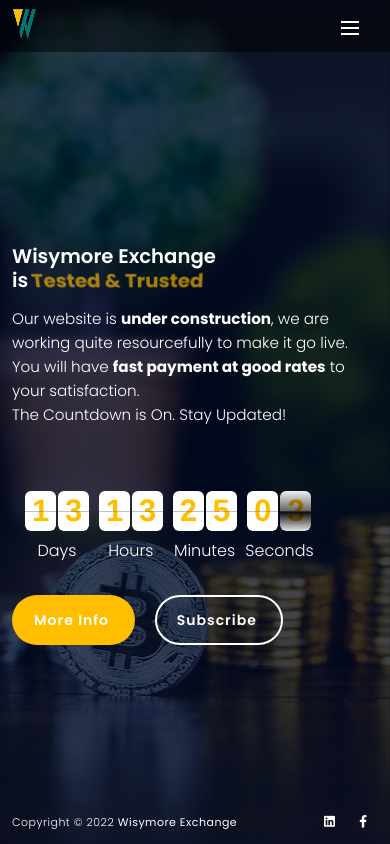
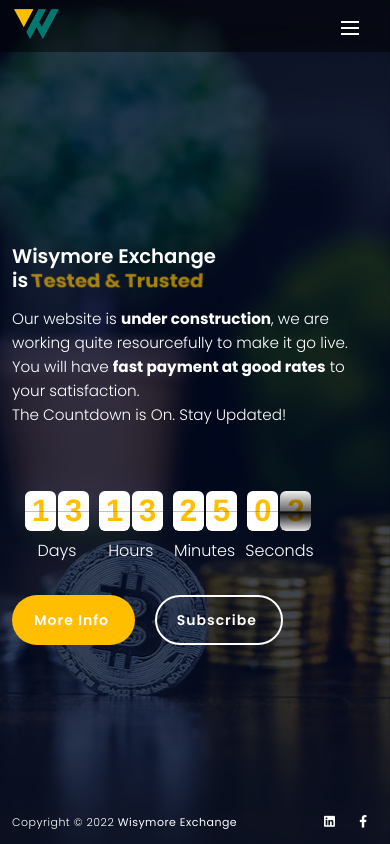
Before and after one commit to digitbase365/wg, a plain HTML site: page index.html in a window 390 px wide. Drawn offline with Linux system fonts and the light colour scheme; some packages are replaced by stand-ins of ours; a script that the page names is missing.

Commit message:
Mobile Logo and Hero Adjust

```diff
--- a/assets/css/style.css
+++ b/assets/css/style.css
@@ -1290,7 +1290,7 @@
 		margin-top: 5px;
 	}
 	.logo .bx{
-		width: 50px;
+		width: 75px;
 		height: 75%;
 	}
 	.logo .bx img{
@@ -1310,6 +1310,11 @@
 	}
 	.hero-con .container-fluid .welcome p{
 		font-size: 0.95rem;
+	}
+
+	#bg{
+		position:fixed;
+			background: url(/images/bg/01.jpg) no-repeat center top 70% / cover;
 	}
 
 	/* Footer */
```
Also changed, not shown: index.html (+1 -1 lines).
